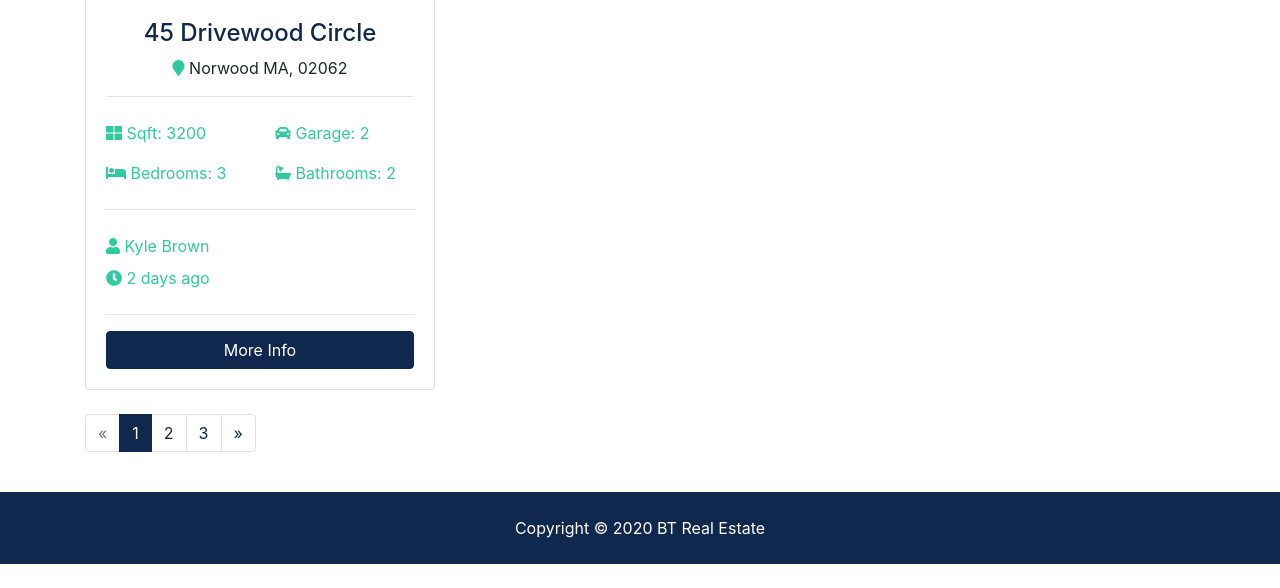
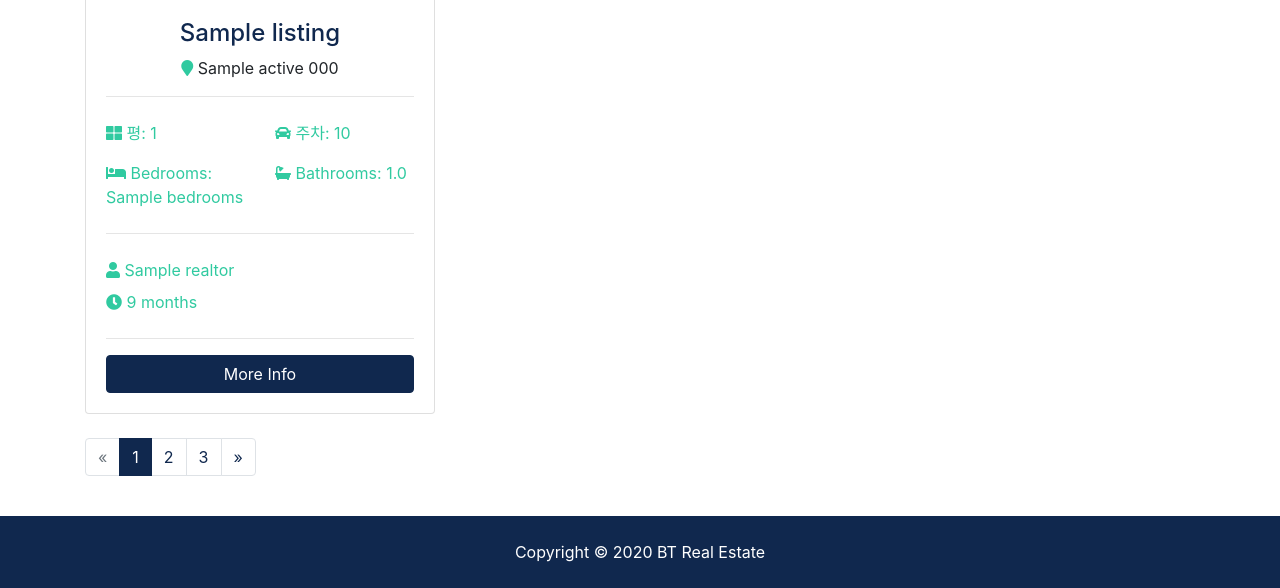
Before and after one commit to oonggiya/btre_project-2nd, a Django app: template templates/listings/listings.html in a window 1280 px wide. Shown: the part 712-1300 px from the top of the page. Before the commit the page ends 1276 px from the top, so only its background shows below. Run offline with Django 3.2, Linux system fonts and the light colour scheme; tables that the repository leaves empty hold one stand-in row (values such as "Sample post"); the template is opened without the code that fills it: values that come from a table or form of the project are taken from there, most other values are stand-ins (such as "Sample title", 1, 10 or a date in 2020); grey boxes marked "Sample" are stand-in pictures; some libraries are stand-ins or nearby versions.

Commit message:
41.Display listings in template

```diff
--- a/btre/settings.py
+++ b/btre/settings.py
@@ -29,6 +29,7 @@
     'django.contrib.sessions',
     'django.contrib.messages',
     'django.contrib.staticfiles',
+    'django.contrib.humanize',
 ]
 
 MIDDLEWARE = [
--- a/listings/views.py
+++ b/listings/views.py
@@ -11,7 +11,7 @@
     }
     return render(request, 'listings/listings.html', context)
 
-def listing(request):
+def listing(request, listing_id):
     return render(request, 'listings/listing.html')
 
 def search(request):
--- a/templates/listings/listings.html
+++ b/templates/listings/listings.html
@@ -1,4 +1,5 @@
 {% extends 'base.html' %}
+{% load humanize %}
 
 {% block content %}
 
@@ -34,45 +35,45 @@
     <div class="row">
 
       {% if listings %}
-        {% for liting in listings %}
+        {% for listing in listings %}
         <div class="col-md-6 col-lg-4 mb-4">
           <div class="card listing-preview">
-            <img class="card-img-top" src="assets/img/homes/home-1.jpg" alt="">
+            <img class="card-img-top" src="{{ listing.photo_main.url }}" alt="">
             <div class="card-img-overlay">
               <h2>
-                <span class="badge badge-secondary text-white">$490,000</span>
+                <span class="badge badge-secondary text-white">${{ listing.price | intcomma }}</span>
               </h2>
             </div>
             <div class="card-body">
               <div class="listing-heading text-center">
-                <h4 class="text-primary">45 Drivewood Circle</h4>
+                <h4 class="text-primary">{{ listing.title }}</h4>
                 <p>
-                  <i class="fas fa-map-marker text-secondary"></i> Norwood MA, 02062</p>
+                  <i class="fas fa-map-marker text-secondary"></i> {{ listing.city}} {{ listing.state}} {{ listing.zipcode}}</p>
               </div>
               <hr>
               <div class="row py-2 text-secondary">
                 <div class="col-6">
-                  <i class="fas fa-th-large"></i> Sqft: 3200</div>
+                  <i class="fas fa-th-large"></i> 평: {{listing.sqft}}</div>
                 <div class="col-6">
-                  <i class="fas fa-car"></i> Garage: 2</div>
+                  <i class="fas fa-car"></i> 주차: {{listing.garage}}</div>
               </div>
               <div class="row py-2 text-secondary">
                 <div class="col-6">
-                  <i class="fas fa-bed"></i> Bedrooms: 3</div>
+                  <i class="fas fa-bed"></i> Bedrooms: {{lisitng.bedrooms}}</div>
                 <div class="col-6">
-                  <i class="fas fa-bath"></i> Bathrooms: 2</div>
+                  <i class="fas fa-bath"></i> Bathrooms: {{listing.bathrooms}}</div>
               </div>
               <hr>
               <div class="row py-2 text-secondary">
                 <div class="col-12">
-                  <i class="fas fa-user"></i> Kyle Brown</div>
+                  <i class="fas fa-user"></i> {{listing.realtor}}</div>
               </div>
               <div class="row text-secondary pb-2">
                 <div class="col-6">
-                  <i class="fas fa-clock"></i> 2 days ago</div>
+                  <i class="fas fa-clock"></i> {{listing.list_date | timesince }}</div>
               </div>
               <hr>
-              <a href="listing.html" class="btn btn-primary btn-block">More Info</a>
+              <a href="{% url 'listing' listing.id %}" class="btn btn-primary btn-block">More Info</a>
             </div>
           </div>
         </div>
```
Also changed, not shown: media)/photos/2020/10/15/home-5.jpg (added), media)/photos/2020/10/15/home-6.jpg (added), media)/photos/2020/10/15/home-inside-1.jpg (added), media)/photos/2020/10/15/home-inside-1_LTF0Vkw.jpg (added), media)/photos/2020/10/15/home-inside-2.jpg (added), media)/photos/2020/10/15/home-inside-3.jpg (added), media)/photos/2020/10/15/home-inside-4.jpg (added), media)/photos/2020/10/15/home-inside-5.jpg (added), media)/photos/2020/10/15/home-inside-6.jpg (added), photos/2020/10/12/20년3월_성안길.jpg (deleted).
